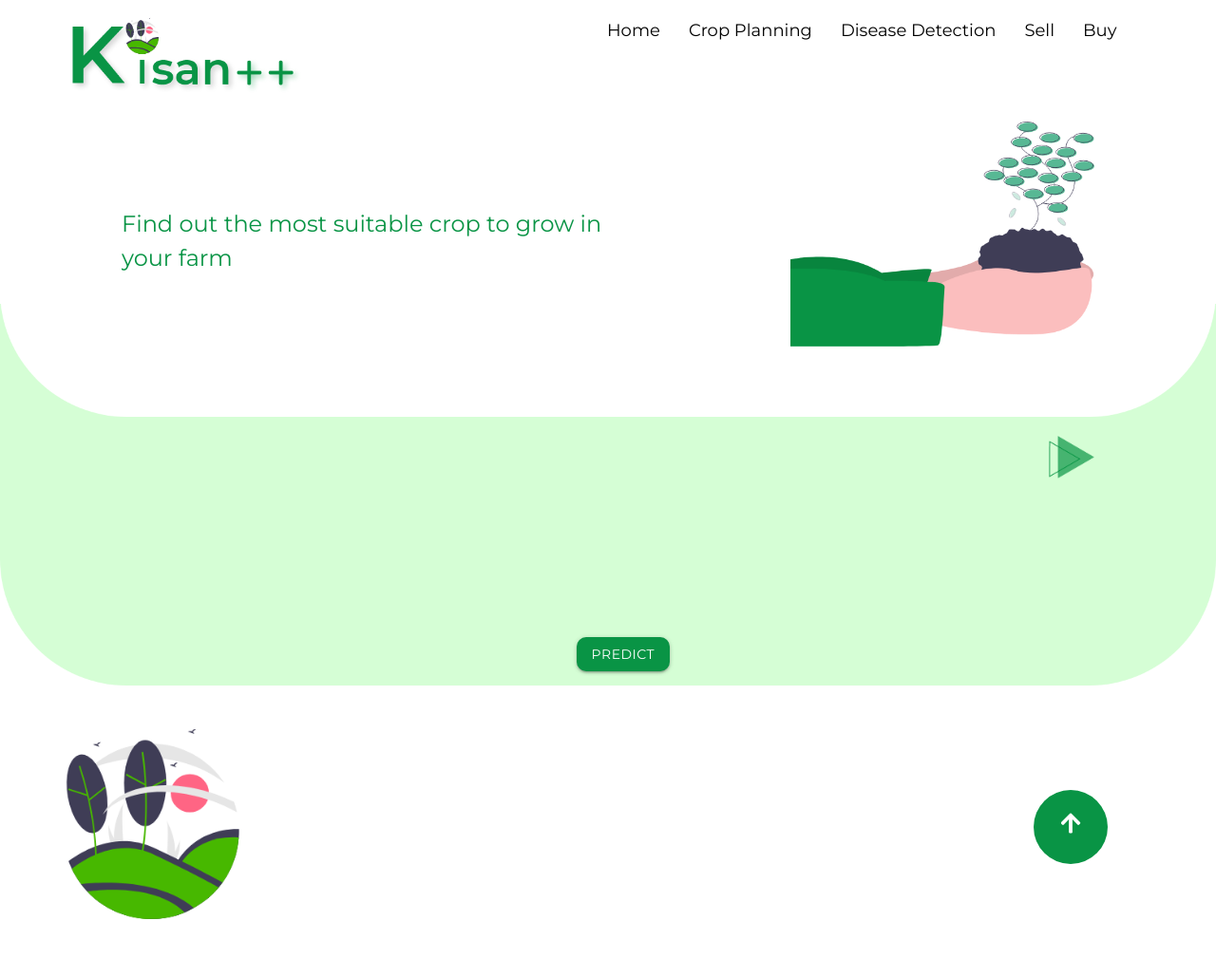
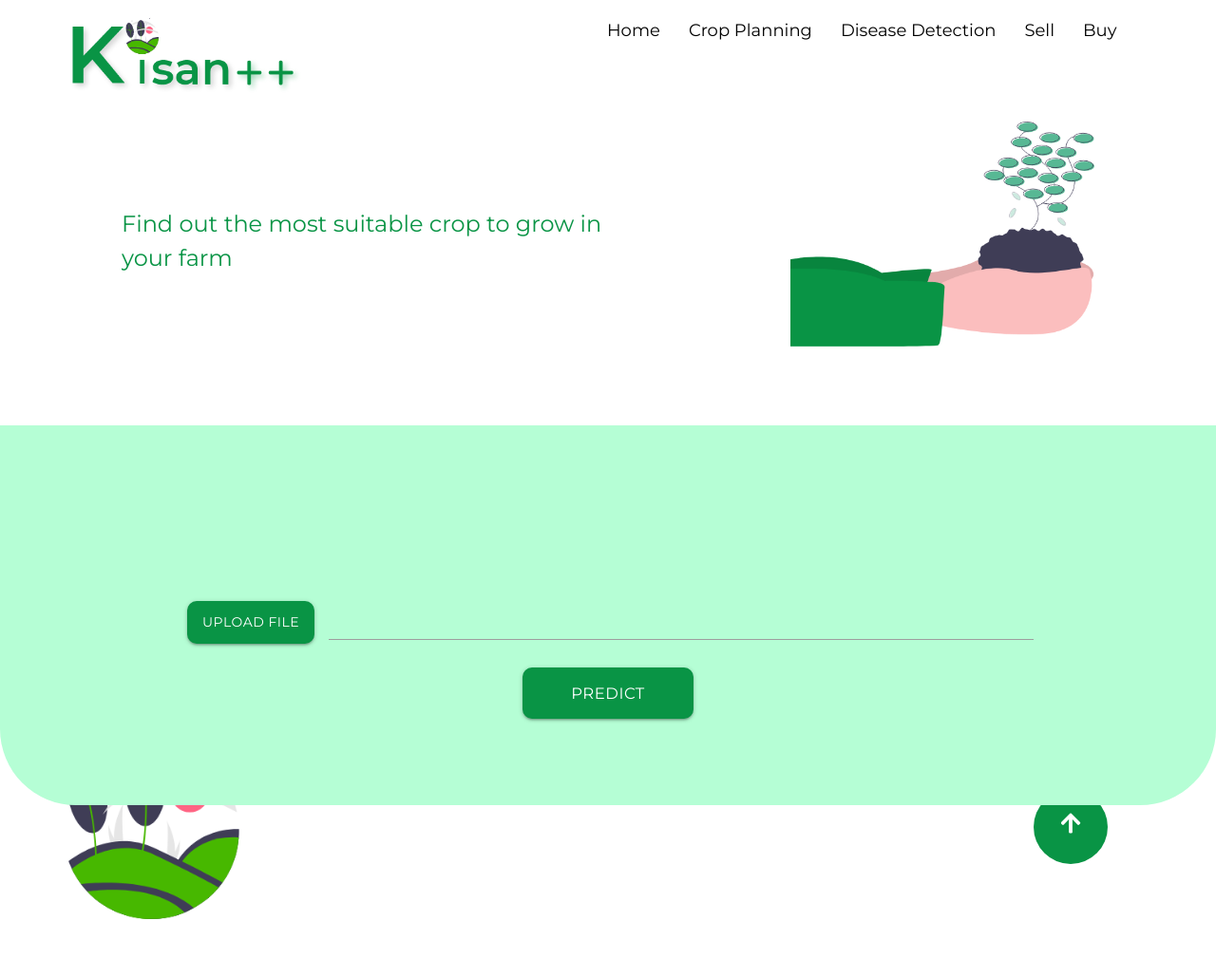
Before and after one commit to thesaahilraj/Kisan-Plus, a Flask app: page /disease-detection/ in a window 1280 px wide; the page is wider, and only the part inside the window is pictured. Shown: that part at 95% size. Run offline with Flask 2, Linux system fonts and the light colour scheme; some libraries are stand-ins or nearby versions.

Commit message:
Templates Designed

```diff
--- a/static/css/main.css
+++ b/static/css/main.css
@@ -7,6 +7,16 @@
   overflow-x: hidden;
   font-family: "Montserrat", sans-serif;
 }
+input[type="text"]:not(.browser-default) {
+  color: #00b859;
+}
+
+.in {
+  position: absolute;
+  z-index: 10;
+  top: 80%;
+}
+
 .container-fluid {
   width: 100%;
 }
--- a/static/js/main.js
+++ b/static/js/main.js
@@ -9,7 +9,13 @@ function scrollToTop() {
     rootElement.scrollTo({
         top: 0,
         behavior: "smooth"
-      })
-  }
+    })
+}
 
-  scrollToTopBtn.addEventListener("click", scrollToTop)
+scrollToTopBtn.addEventListener("click", scrollToTop)
+
+document.querySelector('#predict-btn').addEventListener('click', (e) => {
+    e.preventDefault()
+    var form = document.querySelector("#crop-predict")
+
+})
--- a/templates/disease.html
+++ b/templates/disease.html
@@ -38,14 +38,29 @@
   </div>
 
   <!-- ******SECTION -1******** -->
-  <img class="con_5" src="/static/assets/sec_3.png" alt="">
+  <!-- <img class="con_5" src="/static/assets/sec_3.png" alt="">
 
   <img class="ab_1" src="/static/assets/Group 101.png" alt="">
 
   <div class="btnn4">
     <a class="waves-effect waves-light btn">Predict</a>
-  </div>
+  </div> -->
 
+  <section
+    style="position: absolute; margin-top: 35%; width: 100%; height: 50%; background-color: #b5fed5; border-radius: 0px 0px 80px 80px;">
+    <div class="container center-align" style="padding-top: 11rem;">
+      <div class="file-field input-field">
+        <div class="btn">
+          <span>Upload File</span>
+          <input type="file">
+        </div>
+        <div class="file-path-wrapper">
+          <input class="file-path validate" type="text">
+        </div>
+      </div>
+      <a id="upload-btn" class="btn btn-large" style="width: 12rem; font-size:1.1rem">Predict</a>
+    </div>
+  </section>
 
   <!-- ******Footer******** -->
   <img class="con_6" src="/static/assets/Rectangle 126.png" alt="">
```
Also changed, not shown: templates/crop.html (+53 -20 lines), README.md.
